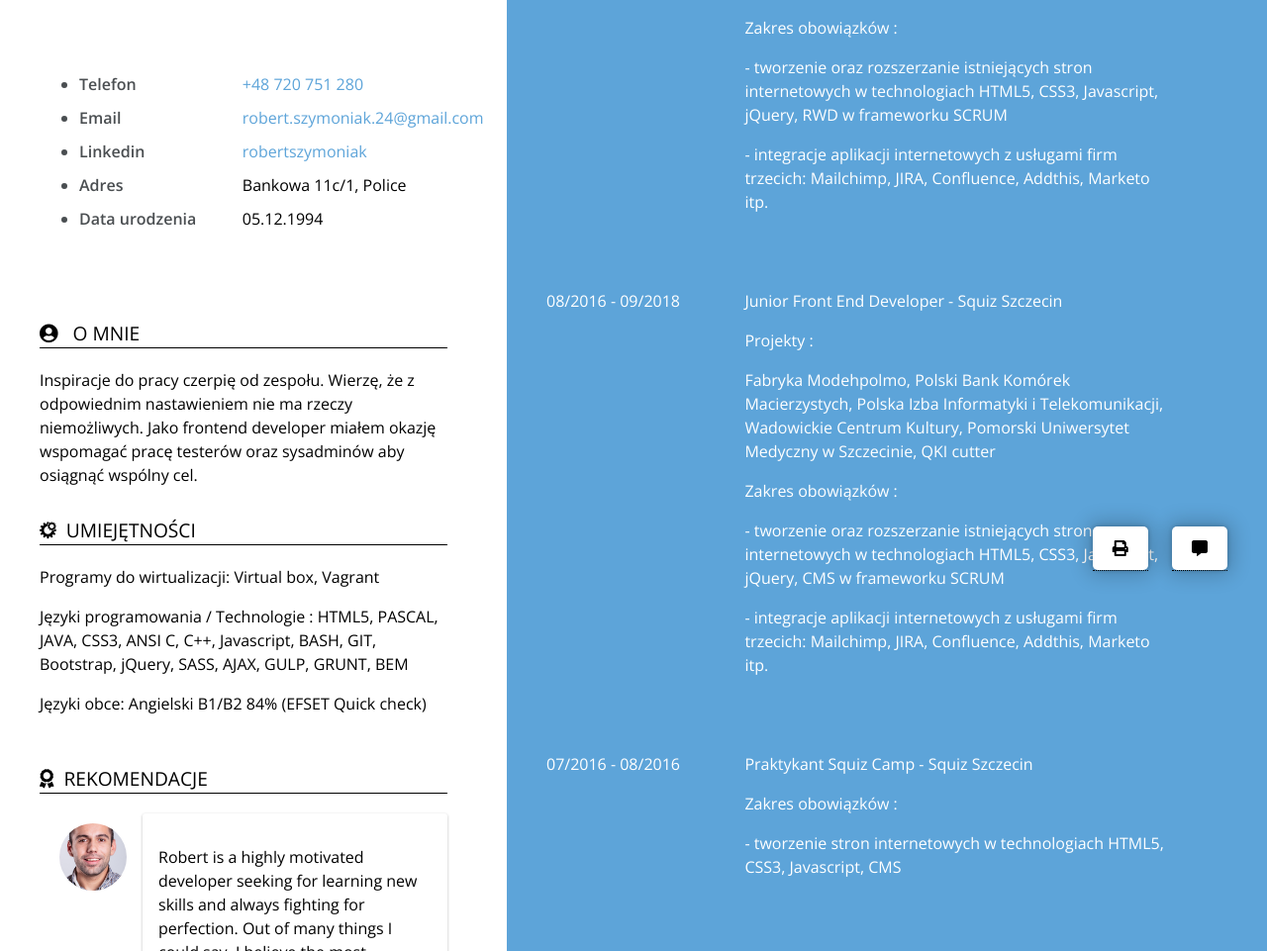
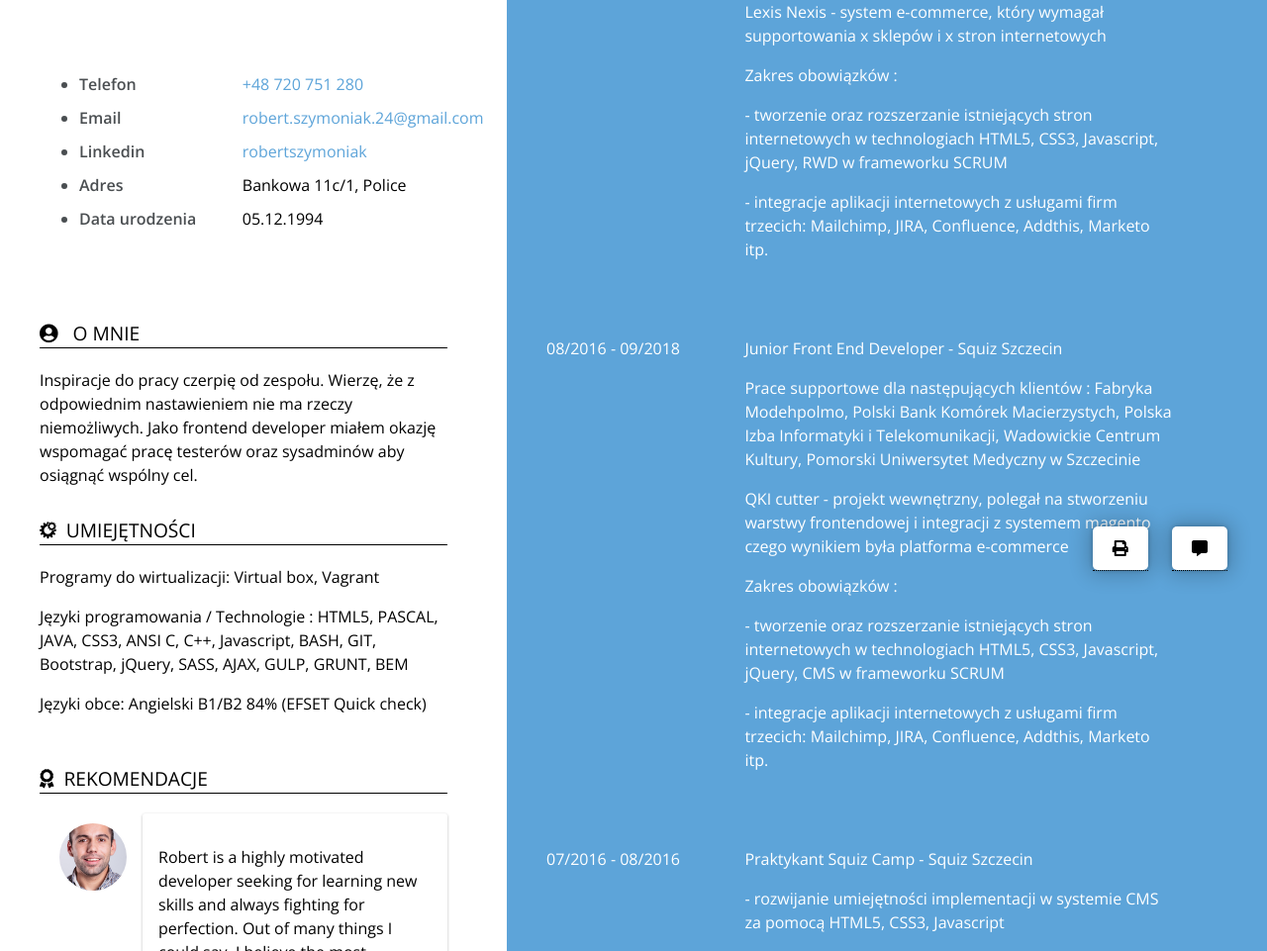
Before and after one commit to Rszymoniak24/cv, a plain HTML site: page index.html in a window 1280 px wide. Shown: the part 227-1188 px from the top of the page at 99% size. Drawn offline with nearby package versions, Linux system fonts and the light colour scheme.

Commit message:
content updated

```diff
--- a/index.html
+++ b/index.html
@@ -150,8 +150,8 @@
                 <div class="job-wrapper clearfix">
                     <div><span class="bold">Front End Developer - Squiz Szczecin</span></div>
                     <div class="company-description">
-                        <p class="company-desciprition__element">Projekty :</p>
-                        <p class="company-desciprition__element">Schiavello, Lexis Nexis</p>
+                        <p class="company-desciprition__element">Schiavello - stworzenie strony internetowej w systemie CMS dla australijskiej firmy produkującej meble </p>
+                        <p class="company-desciprition__element">Lexis Nexis - system e-commerce, który wymagał supportowania x sklepów i x stron internetowych</p>
                         <p class="company-desciprition__element">Zakres obowiązków : </p>
                         <p class="company-desciprition__element"> - tworzenie oraz rozszerzanie istniejących stron internetowych w technologiach HTML5, CSS3, Javascript, jQuery, RWD w frameworku SCRUM
                         </p>
@@ -173,8 +173,8 @@
                 <div class="job-wrapper clearfix">
                     <div><span class="bold">Junior Front End Developer - Squiz Szczecin</span></div>
                     <div class="company-description">
-                        <p class="company-desciprition__element">Projekty :</p>
-                        <p class="company-desciprition__element">Fabryka Modehpolmo, Polski Bank Komórek Macierzystych, Polska Izba Informatyki i Telekomunikacji, Wadowickie Centrum Kultury, Pomorski Uniwersytet Medyczny w Szczecinie, QKI cutter</p>
+                        <p class="company-desciprition__element">Prace supportowe dla następujących klientów : Fabryka Modehpolmo, Polski Bank Komórek Macierzystych, Polska Izba Informatyki i Telekomunikacji, Wadowickie Centrum Kultury, Pomorski Uniwersytet Medyczny w Szczecinie</p>
+                        <p class="company-desciprition__element">QKI cutter - projekt wewnętrzny, polegał na stworzeniu warstwy frontendowej i integracji z systemem magento czego wynikiem była platforma e-commerce</p>
 
                         <p class="company-desciprition__element">Zakres obowiązków : </p>
                         <p class="company-desciprition__element"> - tworzenie oraz rozszerzanie istniejących stron internetowych w technologiach HTML5, CSS3, Javascript, jQuery, CMS w frameworku SCRUM
@@ -192,8 +192,7 @@
                 <div class="job-wrapper clearfix">
                     <div><span class="bold">Praktykant Squiz Camp - Squiz Szczecin</span> </div>
                     <div class="company-description">
-                        <p class="company-desciprition__element">Zakres obowiązków : </p>
-                        <p class="company-desciprition__element"> - tworzenie stron internetowych w technologiach HTML5, CSS3, Javascript, CMS </p>
+                        <p class="company-desciprition__element"> - rozwijanie umiejętności implementacji w systemie CMS za pomocą HTML5, CSS3, Javascript </p>
                     </div>
                 </div>
                 <div class="company-wrapper clearfix">
@@ -209,7 +208,7 @@
                             <p class="company-desciprition__element">Zakres obowiązków : </p>
                             <p class="company-desciprition__element">- Tworzenie zapytań do baz SQL</p>
                             <p class="company-desciprition__element">- Testowanie skryptów PHP dla aplikacji e-learningowej Moodle</p>
-                            <p class="company-desciprition__element">- Tworzenie stron internetowych za pomocą CSS, HTML, Javascript, Bootstrap</p>
+                            <p class="company-desciprition__element">- Tworzenie stron internetowych za pomocą CSS, HTML, Javascript, Bootstrap, Jekyll</p>
                         </p>
                     </div>
                 </div>
```
